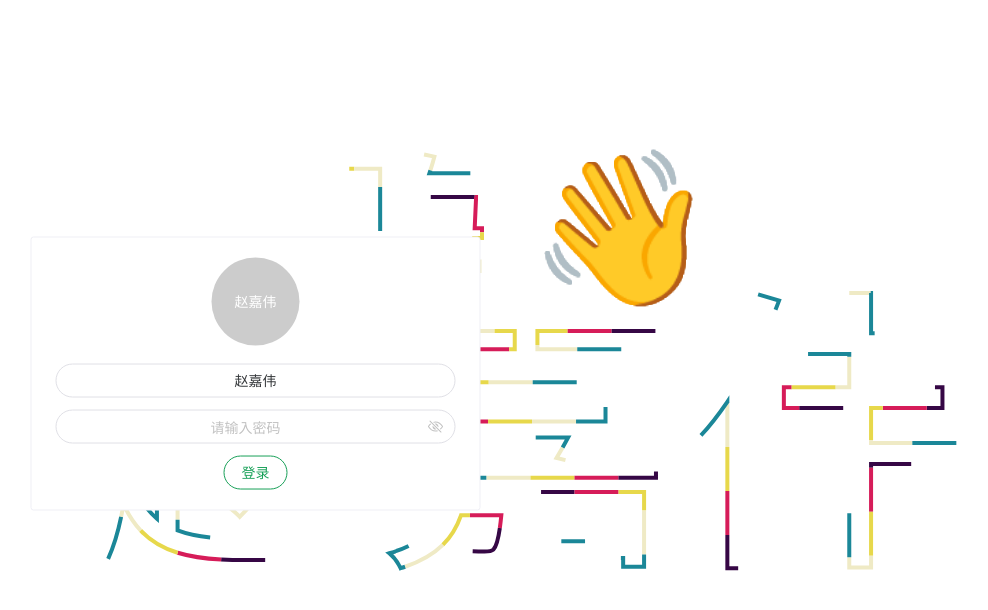
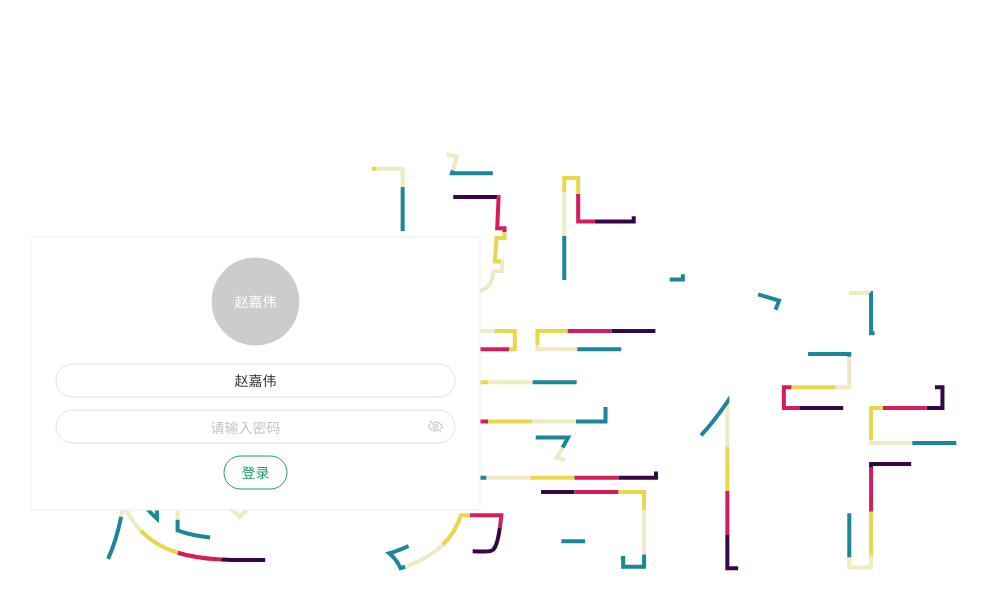
Before and after one commit to Tapiridae/BorderCollie, a Vue app: page /#/login in a window 1280 px wide. Shown: the top 610 px of the page, without its empty margins (113-1101 px from the left). Built offline with nearby package versions, Linux system fonts and the light colour scheme; a small style sheet from the web is missing.

Commit message:
fix emoji

```diff
--- a/src/pages/login.vue
+++ b/src/pages/login.vue
@@ -4,7 +4,7 @@
       <svg viewBox="0 0 800 600">
         <symbol id="s-text">
           <text text-anchor="middle" x="50%" y="35%" class="text--line">
-            嗨 👋
+            嗨 Hi
           </text>
           <text text-anchor="middle" x="50%" y="68%" class="text--line2">
             {{ userName }}
```
